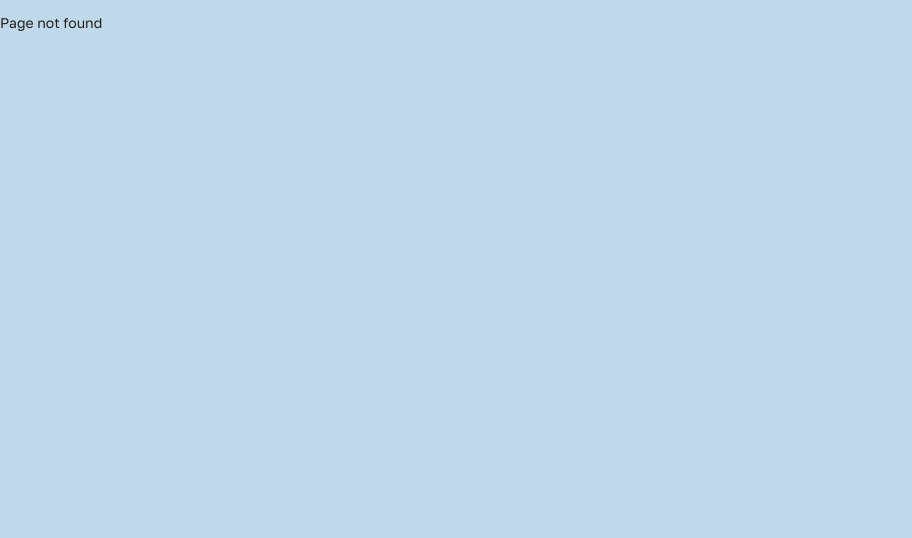
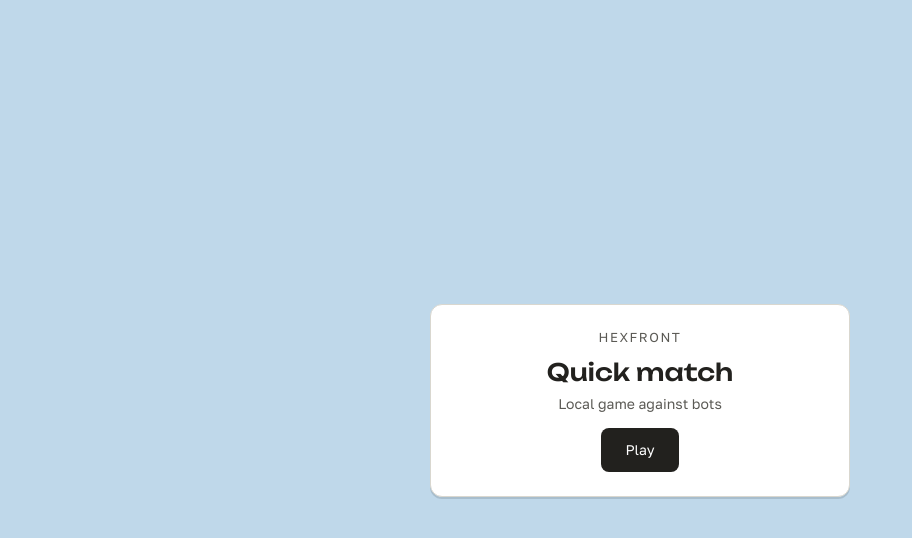
Before and after one commit to detektor133/HexFront, a React (Vite) app in the folder apps/client/: page / in a window 1280 px wide. Before the commit this address had no page. Shown: the top 538 px of the page, without its empty margins (0-912 px from the left). Built offline with nearby package versions, Linux system fonts and the light colour scheme.

Commit message:
feat(client): добавлено главное меню быстрого матча
Кнопка «Играть» ведёт на локальный матч с процедурной картой.
Dev-маршруты сохранены.

Этап: 05/T6a

```diff
--- a/apps/client/src/i18n/dict.ts
+++ b/apps/client/src/i18n/dict.ts
@@ -1,6 +1,9 @@
 // Словари интерфейса (CONVENTIONS.md §1: тексты UI — только через i18n).
 
 const ru = {
+  'menu.title': 'Быстрый матч',
+  'menu.subtitle': 'Локальная игра против ботов',
+  'menu.play': 'Играть',
   'dev.map.title': 'Карта: отладка',
   'dev.map.scale': 'Масштаб',
   'dev.map.detail': 'Детализация',
@@ -227,6 +230,9 @@ const ru = {
 export type MessageKey = keyof typeof ru;
 
 const en: Record<MessageKey, string> = {
+  'menu.title': 'Quick match',
+  'menu.subtitle': 'Local game against bots',
+  'menu.play': 'Play',
   'dev.map.title': 'Map: debug',
   'dev.map.scale': 'Scale',
   'dev.map.detail': 'Detail',
--- a/apps/client/src/main.tsx
+++ b/apps/client/src/main.tsx
@@ -5,16 +5,19 @@ import { DevMapPage } from './dev/DevMapPage.tsx';
 import { DevSandboxPage } from './dev/DevSandboxPage.tsx';
 import { DevUnitsPage } from './dev/DevUnitsPage.tsx';
 import { t } from './i18n/dict.ts';
+import { MainMenu } from './menu/MainMenu.tsx';
+import { isDevPath } from './routes.ts';
 import './theme/tokens.css';
 import './theme/fonts.css';
 import './theme/global.css';
 
 function App(): React.JSX.Element {
-  if (window.location.pathname === '/dev/map') return <DevMapPage />;
-  if (window.location.pathname === '/dev/units') return <DevUnitsPage />;
+  const path = window.location.pathname;
+  if (path === '/' || path === '/menu') return <MainMenu />;
+  if (path === '/dev/map') return <DevMapPage />;
+  if (path === '/dev/units') return <DevUnitsPage />;
   // /dev/economy — прежний адрес песочницы (этап 02), оставлен для старых ссылок.
-  const path = window.location.pathname;
-  if (path === '/dev/sandbox' || path === '/dev/economy' || path === '/dev/ui')
+  if (isDevPath(path) && (path === '/dev/sandbox' || path === '/dev/economy' || path === '/dev/ui'))
     return <DevSandboxPage />;
   return <p>{t('dev.notFound')}</p>;
 }
--- /dev/null
+++ b/apps/client/src/menu/MainMenu.module.css
@@ -0,0 +1,53 @@
+.page {
+  display: grid;
+  min-height: 100%;
+  place-items: center;
+  padding: var(--space-lg);
+  box-sizing: border-box;
+  background: var(--map-background);
+}
+
+.card {
+  width: min(100%, 420px);
+  box-sizing: border-box;
+  padding: var(--space-xl);
+  background: var(--ui-surface);
+  border: 1px solid var(--ui-border);
+  border-radius: var(--radius-card);
+  box-shadow: var(--shadow-hard);
+  text-align: center;
+}
+
+.kicker {
+  margin: 0 0 var(--space-md);
+  color: var(--ui-ink2);
+  font-size: var(--font-size-label);
+  letter-spacing: 0.12em;
+  text-transform: uppercase;
+}
+
+.title {
+  margin: 0;
+  font-family: var(--font-display-family);
+  font-weight: var(--font-display-weight);
+  font-size: var(--font-size-display);
+}
+
+.subtitle {
+  margin: var(--space-sm) 0 var(--space-lg);
+  color: var(--ui-ink2);
+}
+
+.play {
+  display: inline-flex;
+  min-height: var(--touch-target-min);
+  align-items: center;
+  justify-content: center;
+  padding: 0 var(--space-xl);
+  box-sizing: border-box;
+  border-radius: var(--radius-button);
+  background: var(--ui-button-primary-bg);
+  color: var(--ui-button-primary-ink);
+  font: inherit;
+  text-decoration: none;
+}
--- /dev/null
+++ b/apps/client/src/menu/MainMenu.tsx
@@ -0,0 +1,21 @@
+import styles from './MainMenu.module.css';
+import { t } from '../i18n/dict.ts';
+import { quickMatchUrl } from '../routes.ts';
+
+/** Главное меню быстрого локального матча. */
+export function MainMenu(): React.JSX.Element {
+  return (
+    <main className={styles.page}>
+      <section className={styles.card} aria-labelledby="main-menu-title">
+        <p className={styles.kicker}>Hexfront</p>
+        <h1 id="main-menu-title" className={styles.title}>
+          {t('menu.title')}
+        </h1>
+        <p className={styles.subtitle}>{t('menu.subtitle')}</p>
+        <a className={styles.play} href={quickMatchUrl()}>
+          {t('menu.play')}
+        </a>
+      </section>
+    </main>
+  );
+}
--- /dev/null
+++ b/apps/client/src/routes.ts
@@ -0,0 +1,17 @@
+const QUICK_MATCH_PLAYERS = 30;
+const QUICK_MATCH_SEED = 42;
+
+/** Ссылка на быстрый локальный матч из главного меню. */
+export function quickMatchUrl(): string {
+  const params = new URLSearchParams({
+    map: 'gen',
+    seed: String(QUICK_MATCH_SEED),
+    players: String(QUICK_MATCH_PLAYERS),
+  });
+  return `/match?${params.toString()}`;
+}
+
+/** Проверяет, относится ли путь к dev-страницам. */
+export function isDevPath(path: string): boolean {
+  return path === '/dev' || path.startsWith('/dev/');
+}
```
Also changed, not shown: 4 other files (tests, documents, lock files or other folders).
